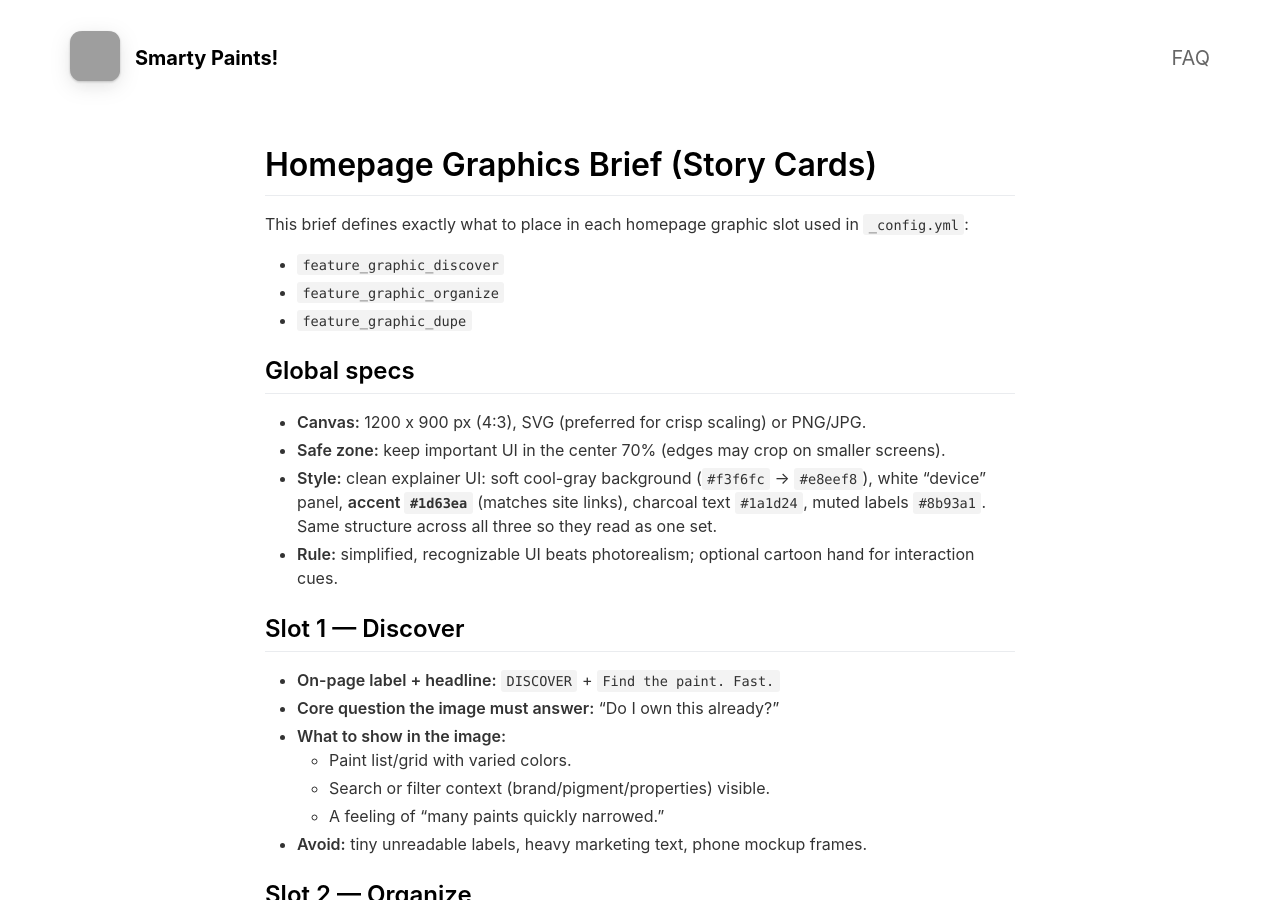
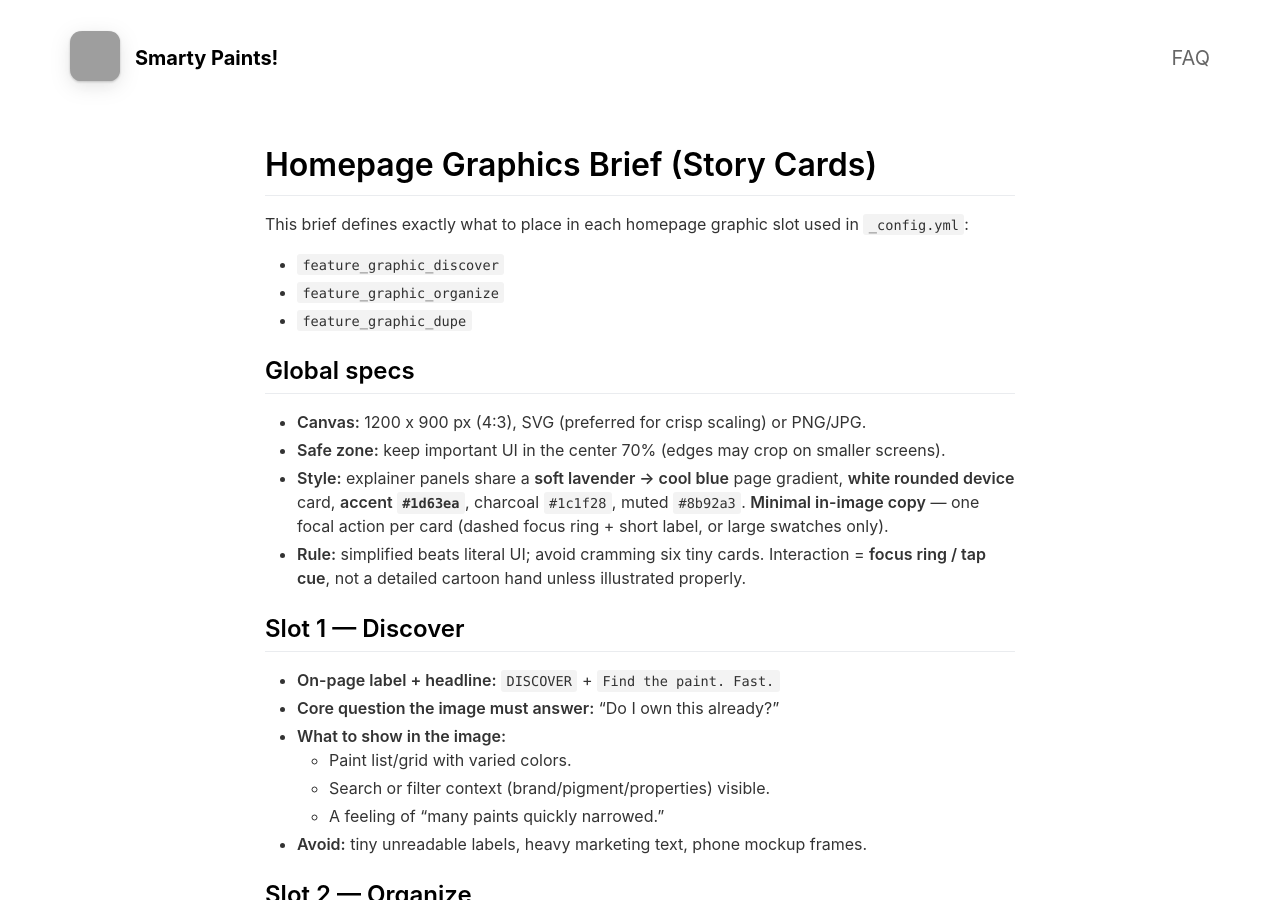
Before and after one commit to aelise/smartypaints_web, a Jekyll site: the page built from GRAPHICS_BRIEF.md, in a window 1280 px wide and 900 px high. Built offline with Jekyll 4.4.1, drawn with Linux system fonts in a browser that asks for light colours; nearby versions of some CDN libraries; our own code applies the rules of GitHub Pages for plain Markdown files; grey boxes are pictures that could not be loaded.

Commit message:
Redesign story SVGs: calmer layout, shared palette, focus cues
- Replace cramped wireframe grids with fewer, larger elements per panel
- Shared lavender/cool gradient + white device frame + #1d63ea accent
- Drop broken hand vectors; use dashed focus rings and short labels
- Organize: 2x4 well grid with reorder cue; Match: clearer two-column flow
- Update GRAPHICS_BRIEF to match

Co-authored-by: A. Elise Willett <aelise@users.noreply.github.com>

```diff
--- a/GRAPHICS_BRIEF.md
+++ b/GRAPHICS_BRIEF.md
@@ -10,8 +10,8 @@ This brief defines exactly what to place in each homepage graphic slot used in `
 
 - **Canvas:** 1200 x 900 px (4:3), SVG (preferred for crisp scaling) or PNG/JPG.
 - **Safe zone:** keep important UI in the center 70% (edges may crop on smaller screens).
-- **Style:** clean explainer UI: soft cool-gray background (`#f3f6fc` → `#e8eef8`), white “device” panel, **accent `#1d63ea`** (matches site links), charcoal text `#1a1d24`, muted labels `#8b93a1`. Same structure across all three so they read as one set.
-- **Rule:** simplified, recognizable UI beats photorealism; optional cartoon hand for interaction cues.
+- **Style:** explainer panels share a **soft lavender → cool blue** page gradient, **white rounded device** card, **accent `#1d63ea`**, charcoal `#1c1f28`, muted `#8b92a3`. **Minimal in-image copy** — one focal action per card (dashed focus ring + short label, or large swatches only).
+- **Rule:** simplified beats literal UI; avoid cramming six tiny cards. Interaction = **focus ring / tap cue**, not a detailed cartoon hand unless illustrated properly.
 
 ## Slot 1 — Discover
 
```
Also changed, not shown: assets/graphics/discover.svg, assets/graphics/organize.svg, assets/graphics/paint_smarter.svg.
